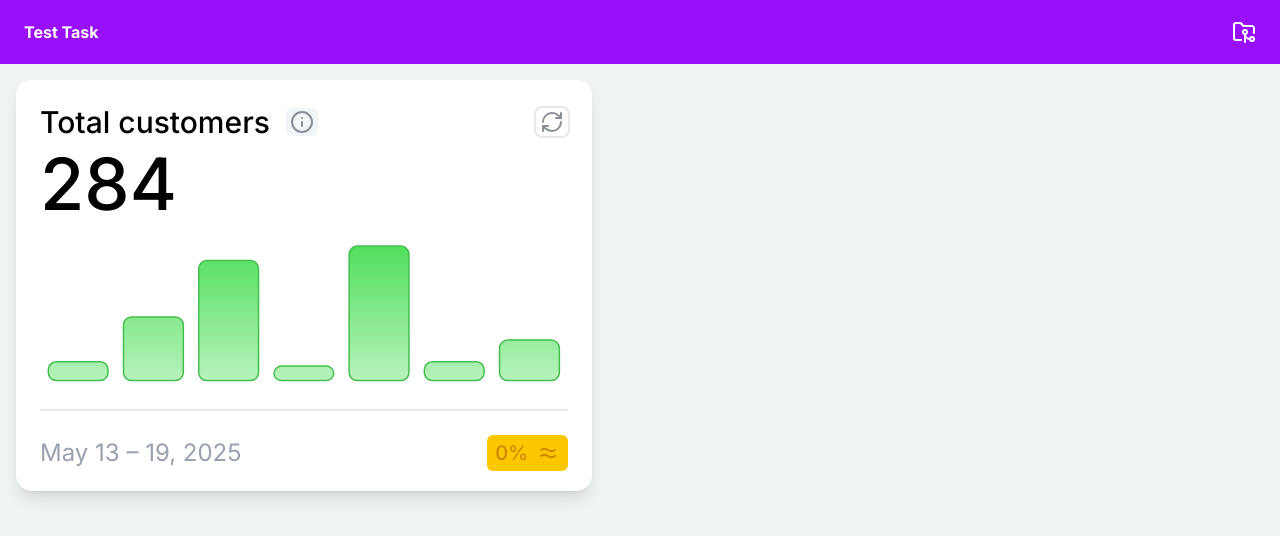
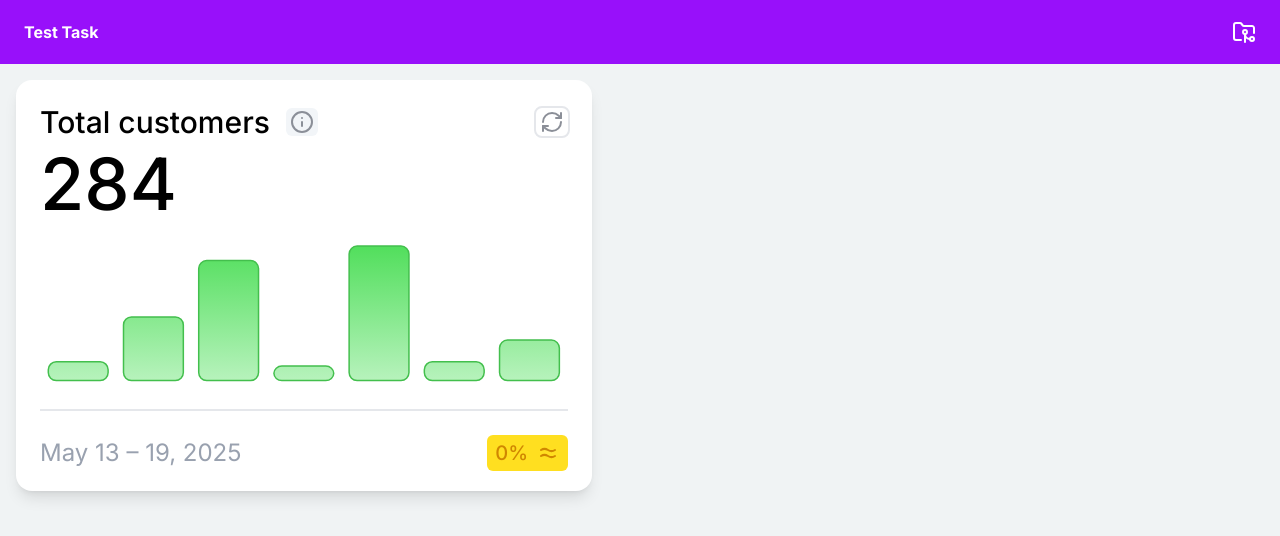
Before and after one commit to arminrejzovic/flowout-interview-task, a Next.js app: page / in a window 1280 px wide. Shown: the top 536 px of the page. Built offline with nearby package versions, Linux system fonts and the light colour scheme.

Commit message:
Fix contrast on ChangeIndicator

```diff
--- a/src/components/CustomerChart.tsx
+++ b/src/components/CustomerChart.tsx
@@ -63,7 +63,7 @@ function calculateChange(previousTotal?: number, currentTotal?: number): number
 function ChangeIndicator({change}: {change: number}) {
     if (change == 0) {
         return (
-            <div className={"flex items-center gap-2 bg-yellow-400 rounded-md px-2 py-1 text-yellow-600"}>
+            <div className={"flex items-center gap-2 bg-yellow-300 rounded-md px-2 py-1 text-yellow-600"}>
                 <p className={"text-sm font-medium sm:text-xl"}>{change}%</p>
                 <EqualApproximately/>
             </div>
@@ -71,7 +71,7 @@ function ChangeIndicator({change}: {change: number}) {
     }
     if(change < 0) {
         return (
-            <div className={"flex items-center gap-2 bg-red-400 rounded-md px-2 py-1 text-red-600"}>
+            <div className={"flex items-center gap-2 bg-red-300 rounded-md px-2 py-1 text-red-600"}>
                 <p className={"text-sm font-medium sm:text-xl"}>{change}%</p>
                 <ArrowDownRight/>
             </div>
```
